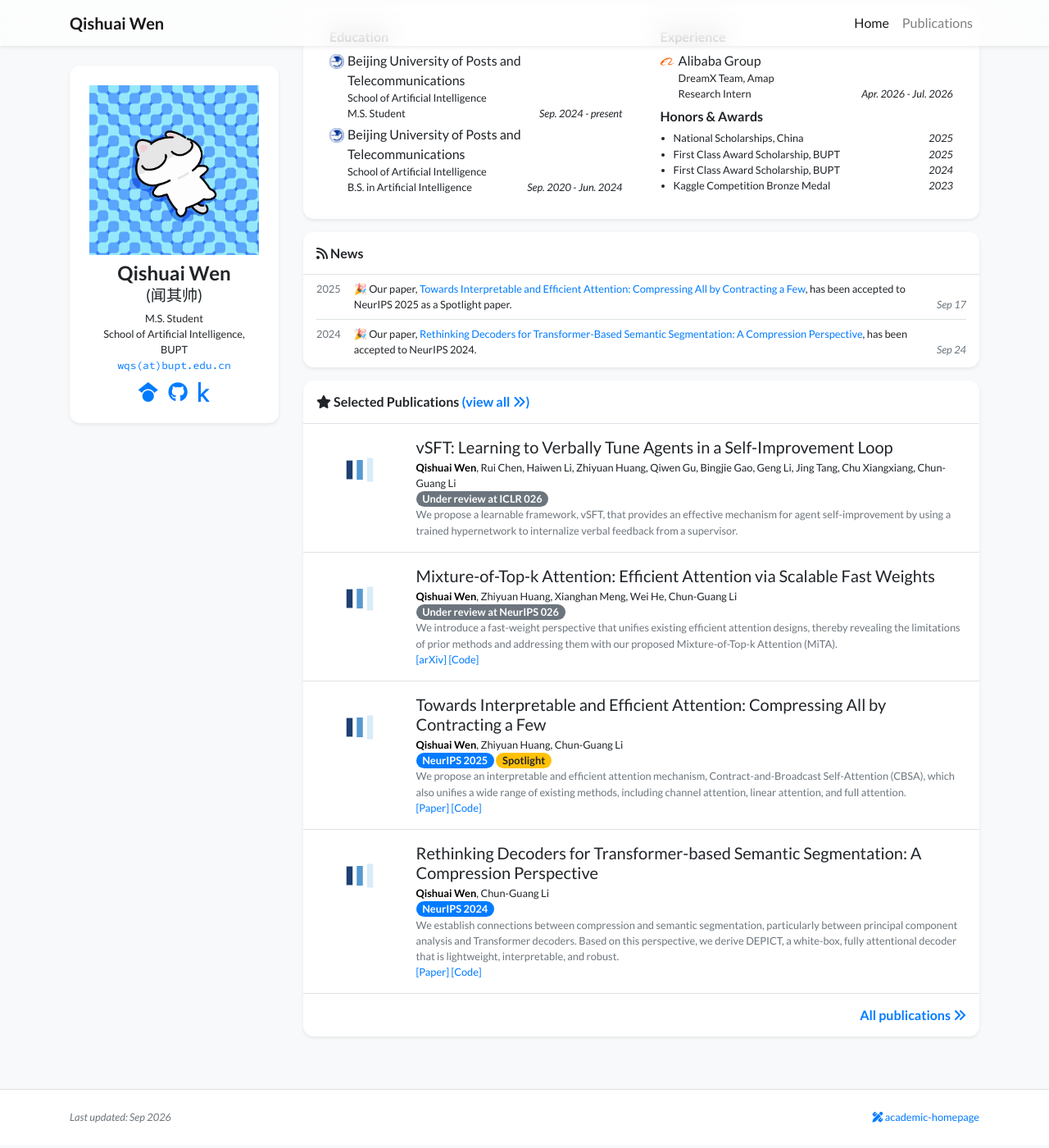
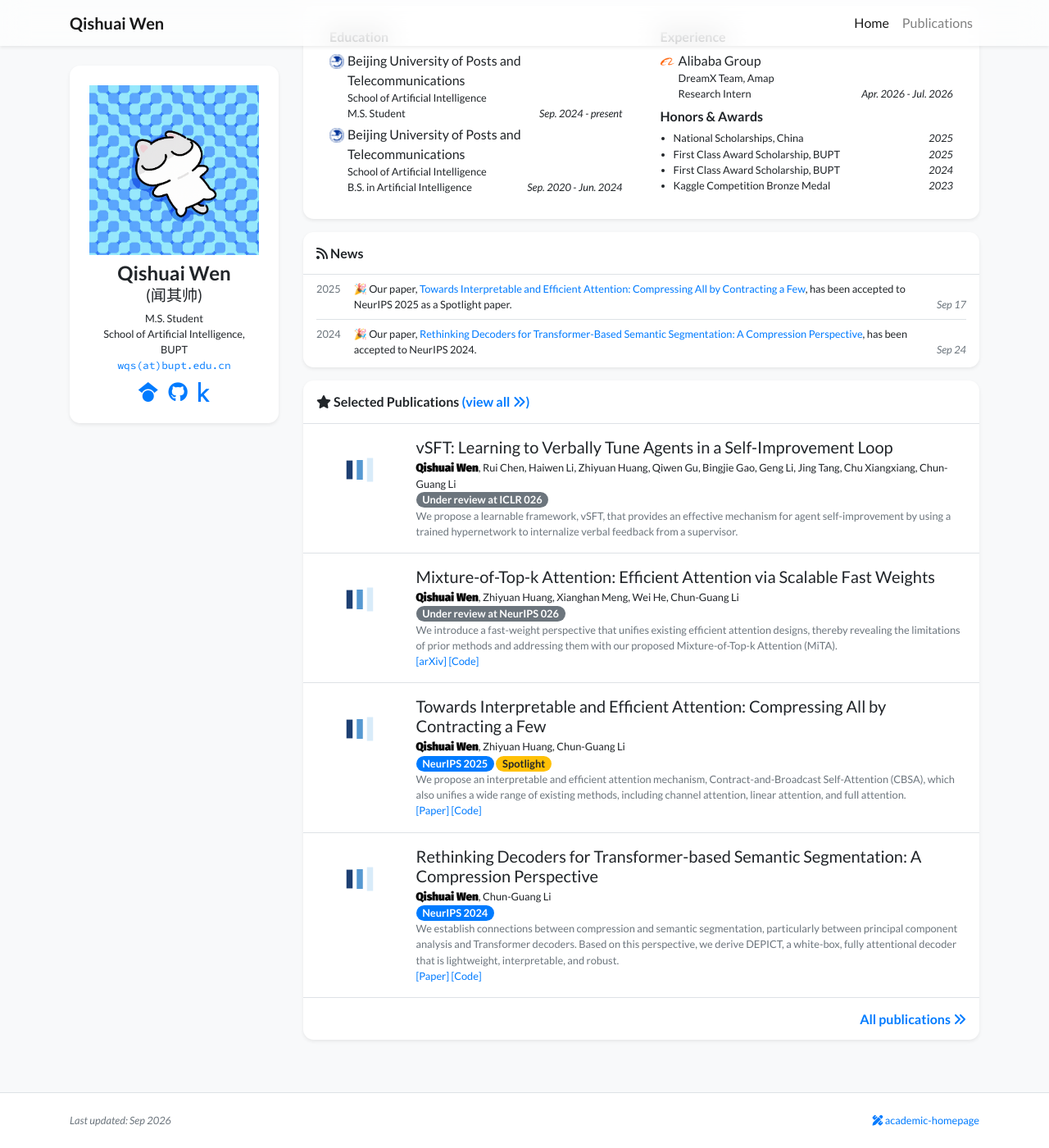
Before and after one commit to QishuaiWen/qishuaiwen.github.io, a Jekyll site: the page built from index.html, in a window 1280 px wide and 1400 px high, scrolled down 525 px. Shown: the whole window at 82% size. Built offline with Jekyll 4.4.1, drawn with Linux system fonts in a browser that asks for light colours; nearby versions of some CDN libraries; a style sheet for code colours, icons or effects is not loaded.

Commit message:
Update global.css

```diff
--- a/assets/css/global.css
+++ b/assets/css/global.css
@@ -152,6 +152,9 @@ div.lazy {
 }
 
 .author-self {
-    font-weight: 1200;
+    font-family: "Fira Sans", sans-serif;
+    font-weight: 900;
+    font-size: 1.06em;
     color: #000000;
+    -webkit-text-stroke: 0.25px currentColor;
 }
```
